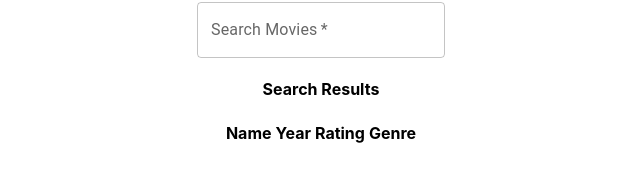
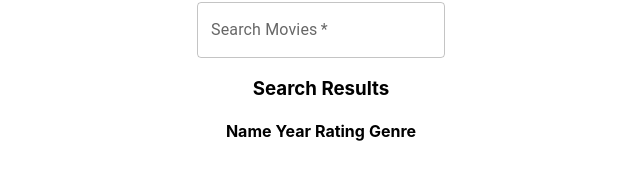
Before and after one commit to prashgde/spend-your-time-right, a React (Create React App) app: page / in a window 1280 px wide. Shown: the part 626-797 px from the top of the page, without its empty margins (319-959 px from the left). Built offline with nearby package versions, Linux system fonts and the light colour scheme.

Commit message:
Modularizing rendering movies

```diff
--- a/src/components/MovieList.js
+++ b/src/components/MovieList.js
@@ -1,25 +1,13 @@
 import { useContext } from "react";
 import { MovieContext } from "../contexts/MovieContext";
 import Movie from "./Movie";
+import Movies from "./Movies";
 
 const MovieList = () => {
     const [movies, setMovies] = useContext(MovieContext);
 
     return (
-        <div>
-            <h3>Movies</h3>
-            <table className='center'>
-                <tr>
-                    <th>Name</th>
-                    <th>Year</th>
-                    <th>Rating</th>
-                    <th>Genre</th>
-                </tr>
-                {movies.map(movie =>
-                    <Movie movie={movie} />
-                )}
-            </table>
-        </div>
+        <Movies movies={movies} header='Movies'/>
     );
 }
 
--- /dev/null
+++ b/src/components/Movies.js
@@ -0,0 +1,22 @@
+import Movie from "./Movie";
+
+const Movies = ({movies, header}) => {
+    return (
+        <div>
+            <h3>{header}</h3>
+            <table className='center'>
+                <tr>
+                    <th>Name</th>
+                    <th>Year</th>
+                    <th>Rating</th>
+                    <th>Genre</th>
+                </tr>
+                {movies.map(movie =>
+                    <Movie movie={movie}/>
+                )}
+            </table>
+        </div>
+    );
+}
+
+export default Movies;
--- a/src/components/SearchMovies.js
+++ b/src/components/SearchMovies.js
@@ -2,6 +2,7 @@ import { Grid, TextField } from "@mui/material";
 import { useContext, useEffect, useState } from "react";
 import { MovieContext } from "../contexts/MovieContext";
 import Movie from "./Movie";
+import Movies from "./Movies";
 
 const SearchMovies = () => {
     const [name, setName] = useState(null);
@@ -47,20 +48,7 @@ const SearchMovies = () => {
                     </form>
                 </Grid>
             </Grid>
-            <div>
-                <h4>Search Results</h4>
-                <table className='center'>
-                    <tr>
-                        <th>Name</th>
-                        <th>Year</th>
-                        <th>Rating</th>
-                        <th>Genre</th>
-                    </tr>
-                    {searchedMovies.map(movie =>
-                        <Movie movie={movie} />
-                    )}
-                </table>
-            </div>
+            <Movies movies={searchedMovies} header='Search Results' />
         </div>
     );
 }
```
